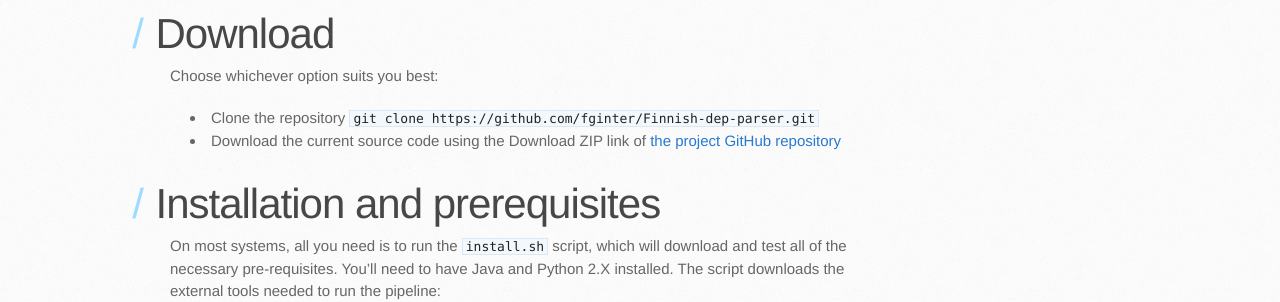
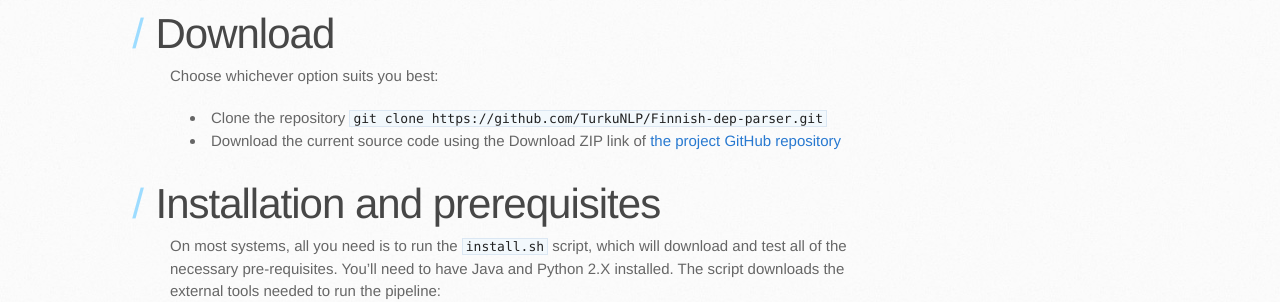
Before and after one commit to TurkuNLP/Finnish-dep-parser, a Jekyll site: the page built from index.md, in a window 1280 px wide. Shown: the part 509-811 px from the top of the page. Built offline with Jekyll 4.4.1, drawn with Linux system fonts in a browser that asks for light colours; some of the changed lines change nothing that is shown.

Commit message:
Fixing repo path

```diff
--- a/index.md
+++ b/index.md
@@ -11,7 +11,7 @@ This project holds the dependency parsing pipeline being developed by the [Unive
 
 Choose whichever option suits you best:
 
-* Clone the repository `git clone https://github.com/fginter/Finnish-dep-parser.git`
+* Clone the repository `git clone https://github.com/TurkuNLP/Finnish-dep-parser.git`
 * Download the current source code using the *Download ZIP* link of [the project GitHub repository](https://github.com/TurkuNLP/Finnish-dep-parser)
 
 # Installation and prerequisites
```
